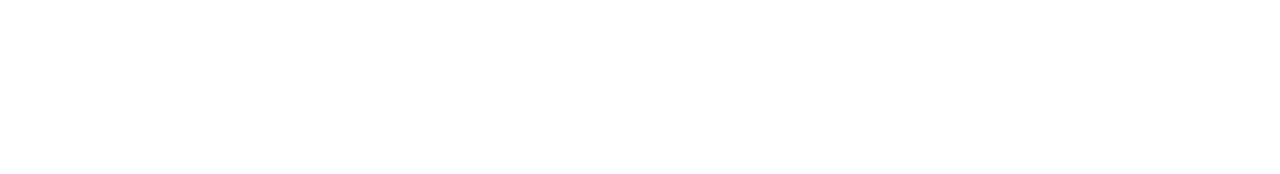
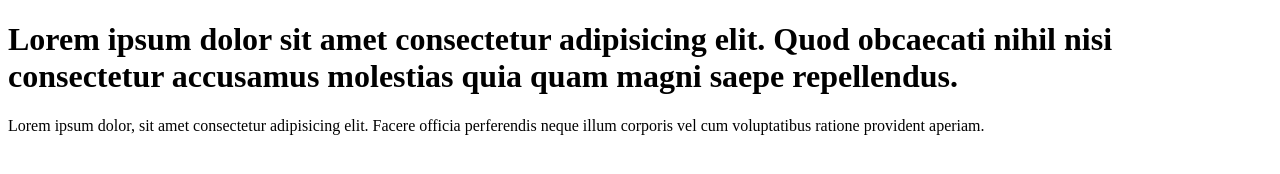
Before and after one commit to SunnatSJ99/startu, a plain HTML site: page index.html in a window 1280 px wide. Drawn offline with Linux system fonts and the light colour scheme.

Commit message:
добавили текст

```diff
--- a/index.html
+++ b/index.html
@@ -7,6 +7,7 @@
     <link rel="stylesheet" href="style.css">
 </head>
 <body>
-
+    <h1>Lorem ipsum dolor sit amet consectetur adipisicing elit. Quod obcaecati nihil nisi consectetur accusamus molestias quia quam magni saepe repellendus.</h1>
+    <p>Lorem ipsum dolor, sit amet consectetur adipisicing elit. Facere officia perferendis neque illum corporis vel cum voluptatibus ratione provident aperiam.</p>
 </body>
 </html>
```
